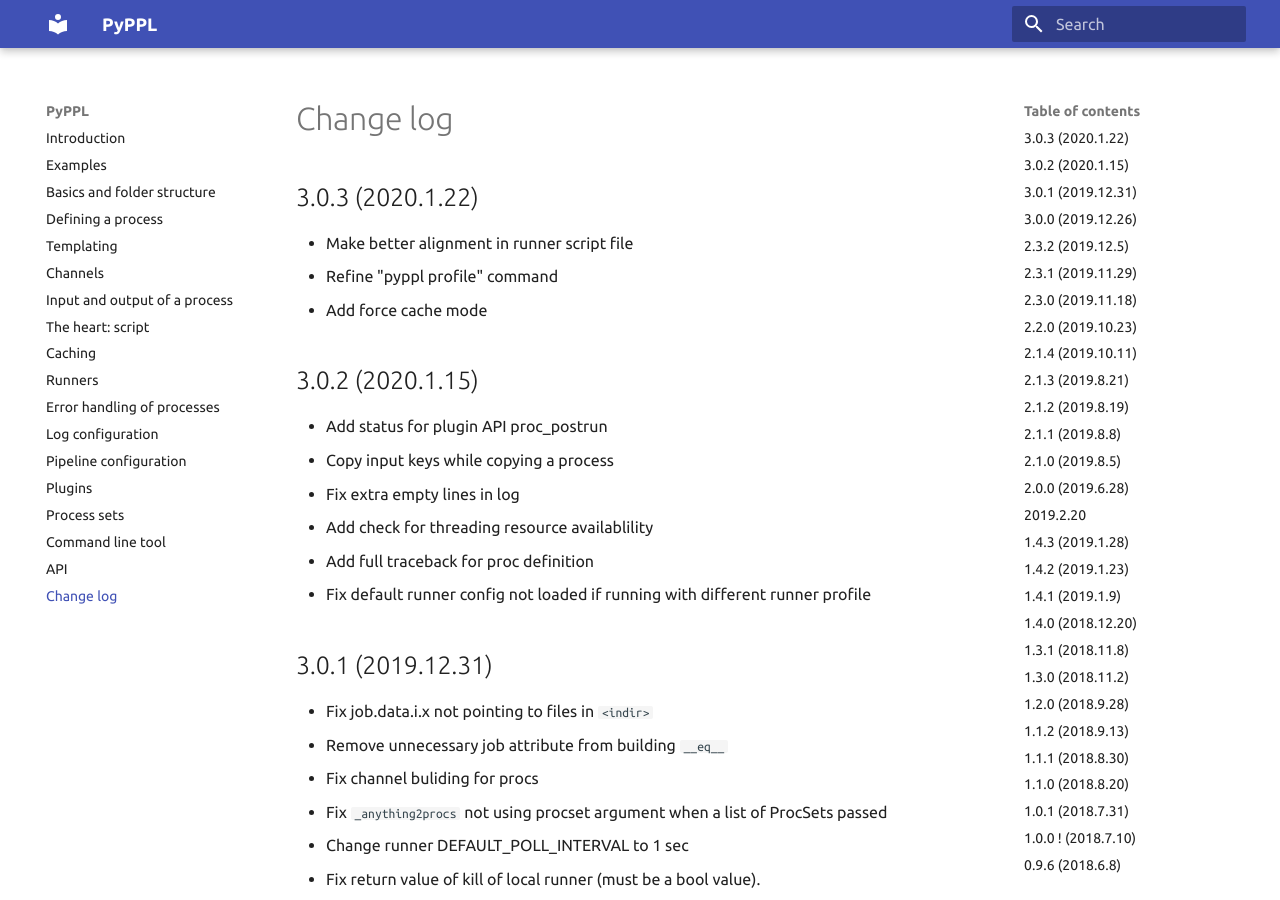
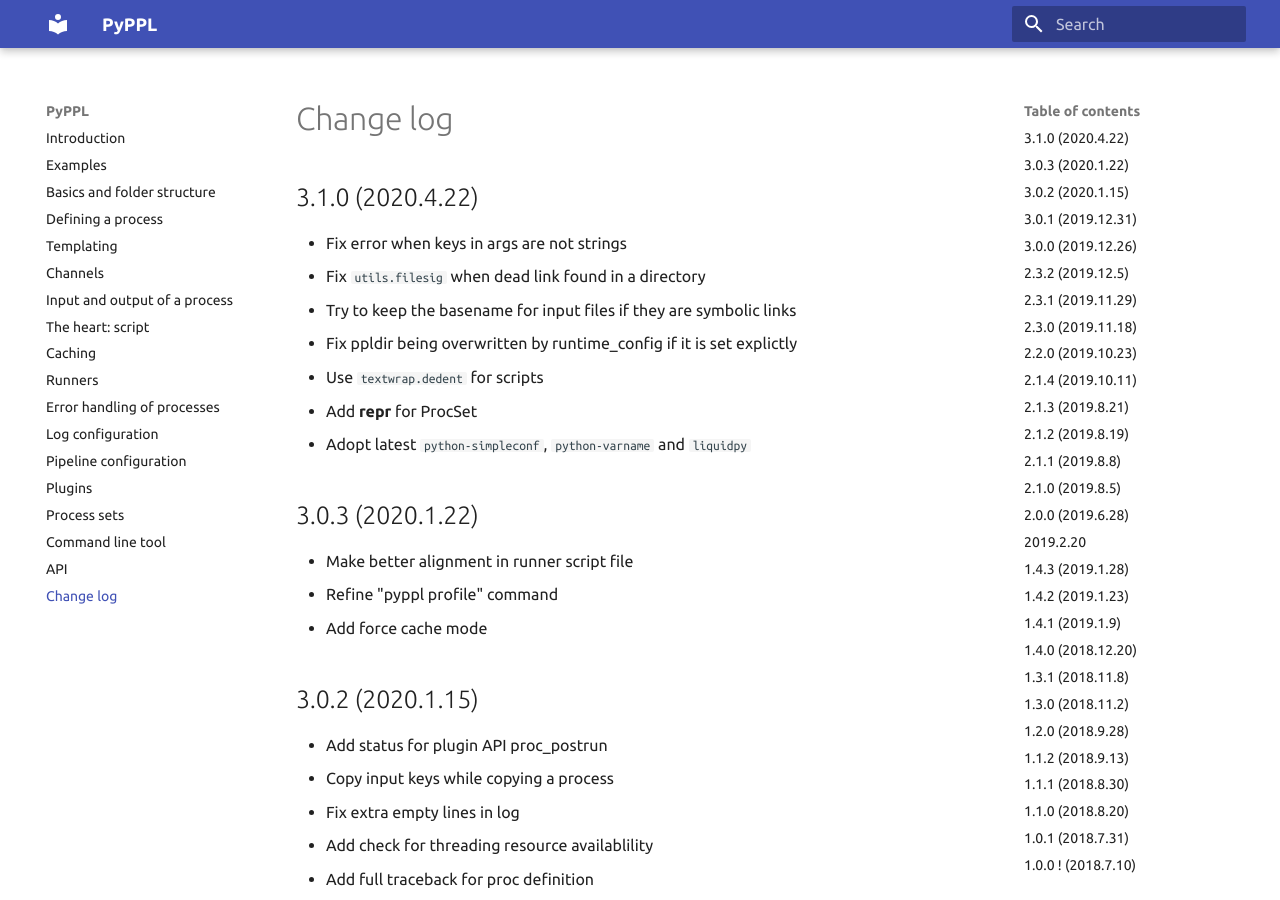
Before and after one commit to pwwang/pipen, an MkDocs documentation site: the page built from docs/CHANGELOG.md, in a window 1280 px wide and 900 px high. Built offline with MkDocs 1.6.1 and Material for MkDocs 9.7.7, drawn with Linux system fonts in a browser that asks for light colours.

Commit message:
Update CHANGELOG.md

```diff
--- a/docs/CHANGELOG.md
+++ b/docs/CHANGELOG.md
@@ -1,3 +1,12 @@
+# 3.1.0 (2020.4.22)
+- Fix error when keys in args are not strings
+- Fix `utils.filesig` when dead link found in a directory
+- Try to keep the basename for input files if they are symbolic links
+- Fix ppldir being overwritten by runtime_config if it is set explictly
+- Use `textwrap.dedent` for scripts
+- Add __repr__ for ProcSet
+- Adopt latest `python-simpleconf`, `python-varname` and `liquidpy`
+
 # 3.0.3 (2020.1.22)
 - Make better alignment in runner script file
 - Refine "pyppl profile" command
```
